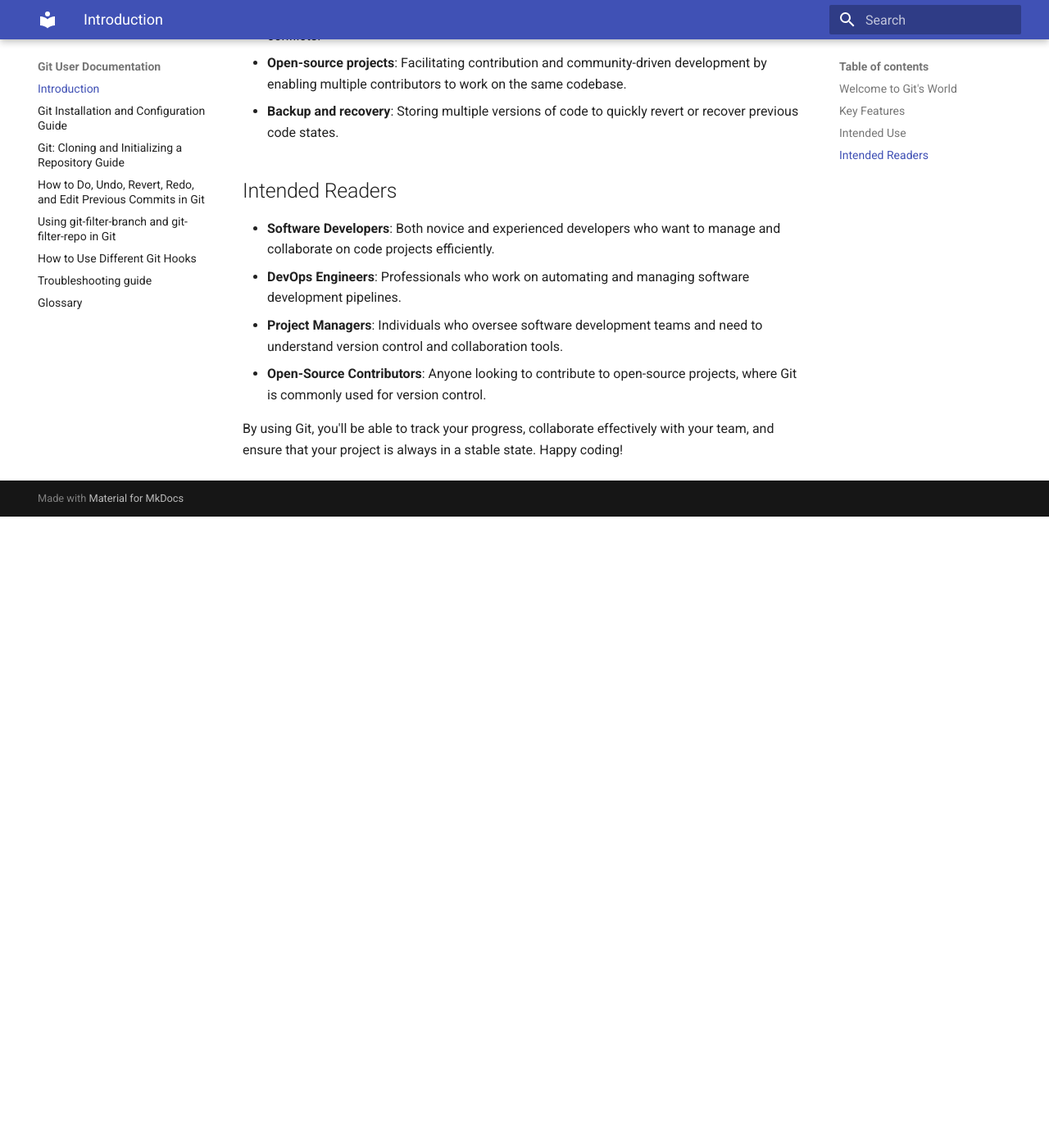
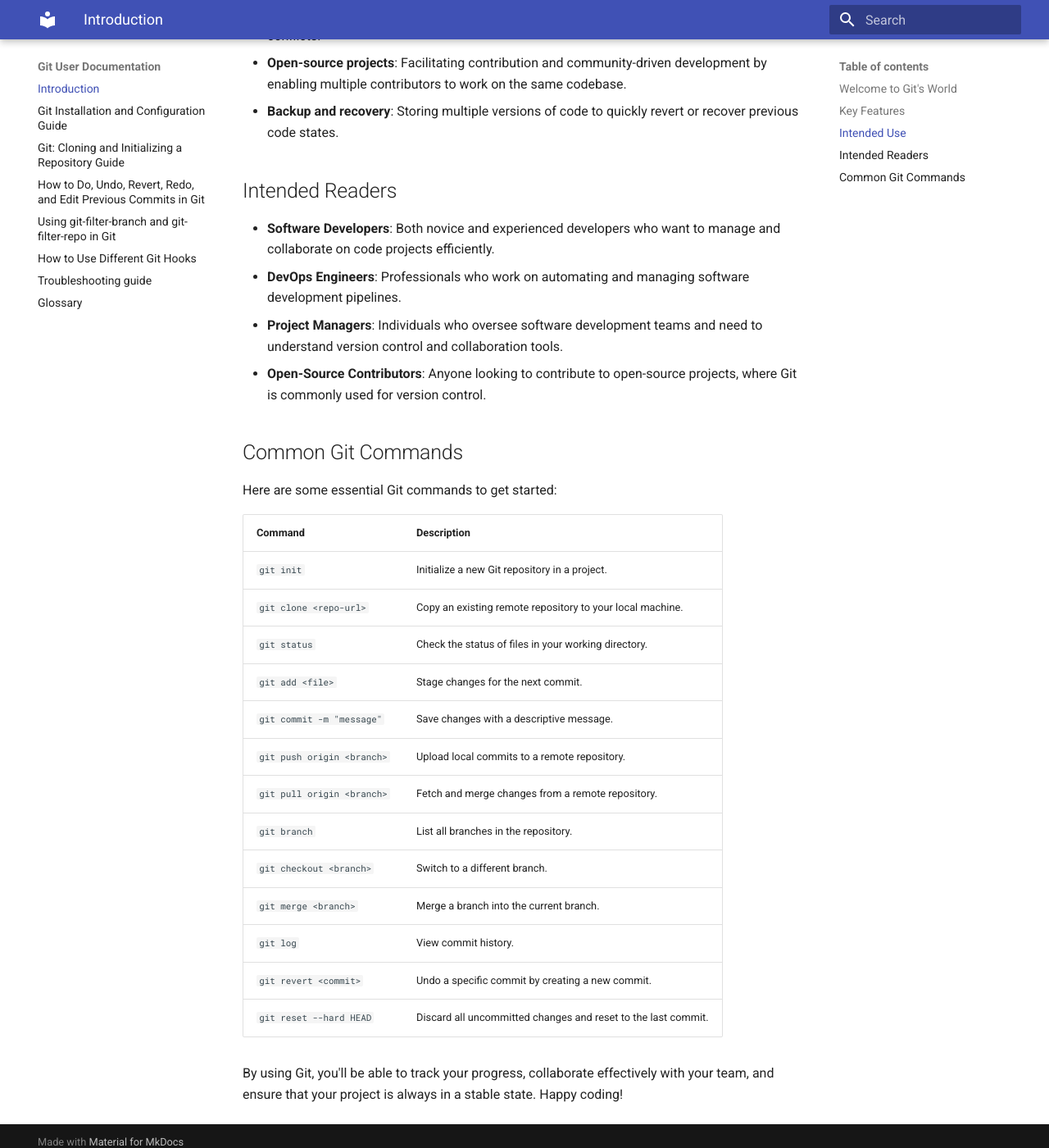
Before and after one commit to BCIT-203/COMM-2216-User-Documentation-Assignment, an MkDocs documentation site: the page built from docs/index.md, in a window 1280 px wide and 1400 px high, scrolled down 857 px. Shown: the whole window at 82% size. Built offline with MkDocs 1.6.1 and Material for MkDocs 9.7.7, drawn with Linux system fonts in a browser that asks for light colours; before the commit the page ends 1487 px from its top, so only the background shows below that.

Commit message:
adding common git commands

```diff
--- a/docs/index.md
+++ b/docs/index.md
@@ -26,4 +26,24 @@
 - **Project Managers**: Individuals who oversee software development teams and need to understand version control and collaboration tools.
 - **Open-Source Contributors**: Anyone looking to contribute to open-source projects, where Git is commonly used for version control.
 
+## Common Git Commands
+
+Here are some essential Git commands to get started:
+
+| Command | Description |
+|---------|------------|
+| `git init` | Initialize a new Git repository in a project. |
+| `git clone <repo-url>` | Copy an existing remote repository to your local machine. |
+| `git status` | Check the status of files in your working directory. |
+| `git add <file>` | Stage changes for the next commit. |
+| `git commit -m "message"` | Save changes with a descriptive message. |
+| `git push origin <branch>` | Upload local commits to a remote repository. |
+| `git pull origin <branch>` | Fetch and merge changes from a remote repository. |
+| `git branch` | List all branches in the repository. |
+| `git checkout <branch>` | Switch to a different branch. |
+| `git merge <branch>` | Merge a branch into the current branch. |
+| `git log` | View commit history. |
+| `git revert <commit>` | Undo a specific commit by creating a new commit. |
+| `git reset --hard HEAD` | Discard all uncommitted changes and reset to the last commit. |
+
 By using Git, you'll be able to track your progress, collaborate effectively with your team, and ensure that your project is always in a stable state. Happy coding!
```
